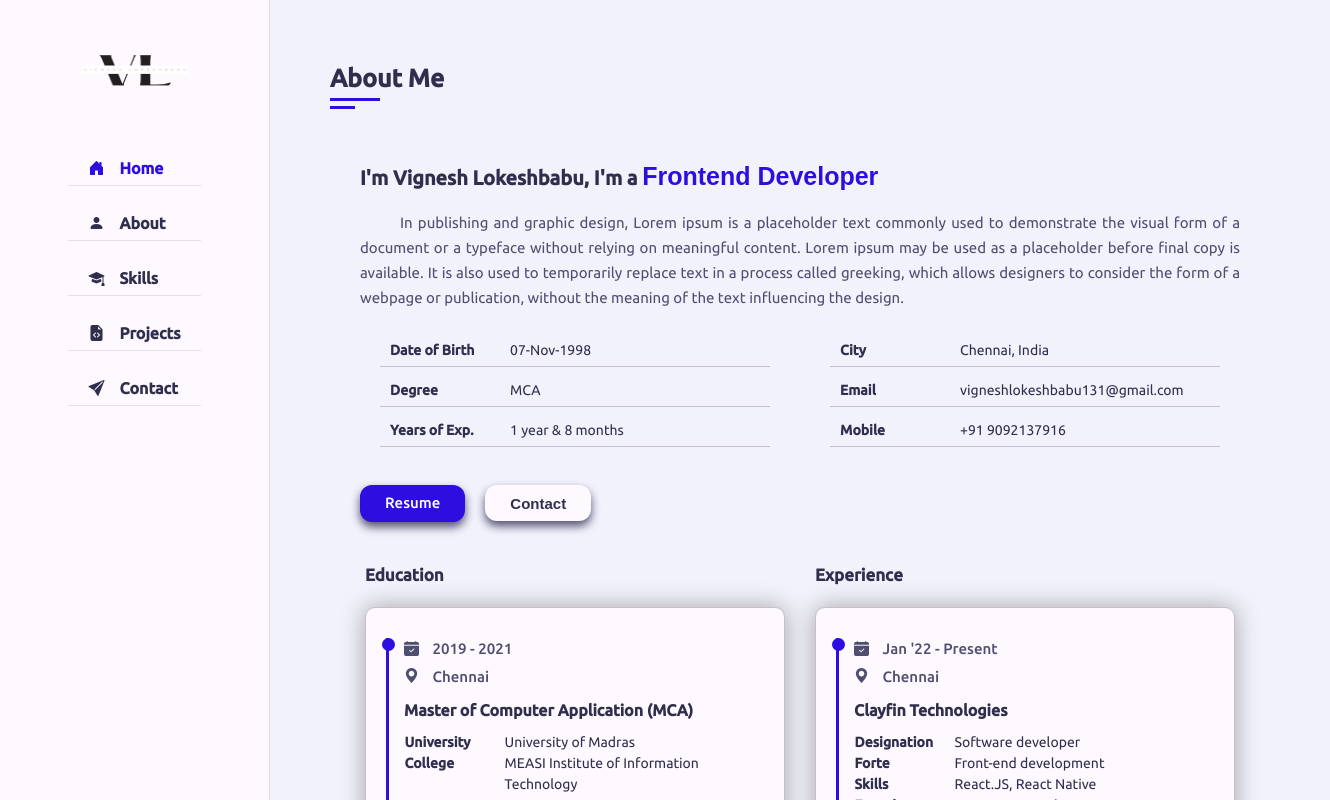
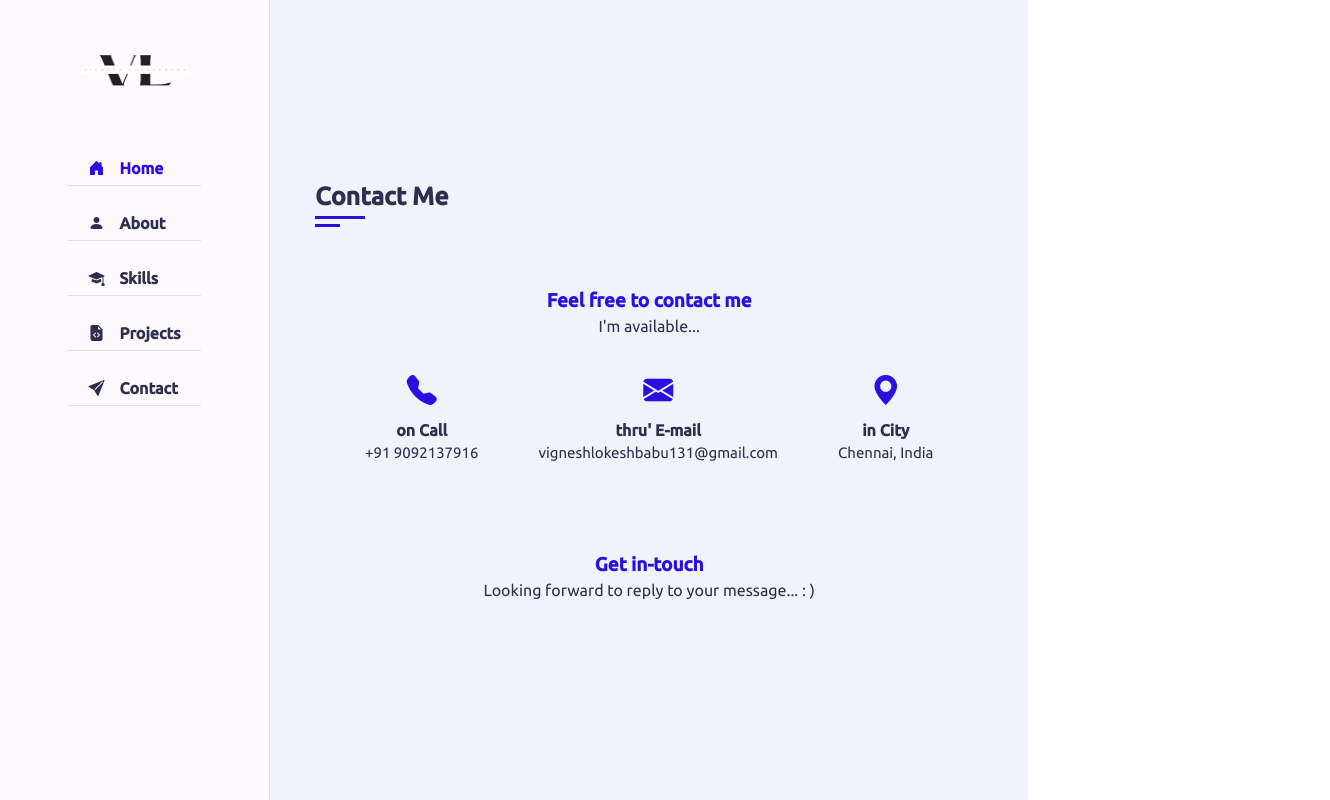
Before and after one commit to vic-ky123/portfolio, a React (Create React App) app: page / in a window 1280 px wide. Shown: the top 800 px of the page, 1330 px wide, since content can reach past the window. Built offline with nearby package versions, Linux system fonts and the light colour scheme; the HTML template or start-up script is replaced by a standard one; a web font is replaced by a local one.

Commit message:
Contact section in progress

```diff
--- a/src/components/Portfolio/Portfolio.js
+++ b/src/components/Portfolio/Portfolio.js
@@ -85,7 +85,7 @@ const Portfolio = () => {
                     {/* ******** Home Section Ends ******** */}
 
                     {/* ******** About Section Starts ******** */}
-                    <section id="about" className="about section">
+                    <section id="about" className="about section hidden">
                         <div className="container">
                             <div className="row">
                                 <div className="section-title padd-15">
@@ -279,27 +279,6 @@ const Portfolio = () => {
                     </section>
                     {/* ******** About Section Ends ******** */}
 
-
-                    {/* <About id="about" /> */}
-                    {/* <section id="about">
-                        <p>about</p>
-                        <p>about</p>
-                        <p>about</p>
-                        <p>about</p>
-                        <p>about</p>
-                        <p>about</p>
-                        <p>about</p>
-                        <p>about</p>
-                        <p>about</p>
-                        <p>about</p>
-                        <p>about</p>
-                        <p>about</p>
-                        <p>about</p>
-                        <p>about</p>
-                        <p>about</p>
-                        <p>about</p>
-                        <p>about</p>
-                    </section> */}
                     {/* <section id="skills">
                         <p>skills</p>
                         <p>skills</p>
@@ -343,30 +322,73 @@ const Portfolio = () => {
                         <p>projects</p>
                         <p>projects</p>
                         <p>projects</p>
+                    </section> */}
+
+                    {/* ******** Contact Section Starts ******** */}
+                    <section id="contact" className="contact section">
+                        <div className="container">
+                            <div className="row">
+                                <div className="section-title">
+                                    <h2>Contact Me</h2>
+                                </div>
+                            </div>
+                            <div className="contact-main-container padd-15">
+                                <div style={{ marginBottom: "50px" }}>
+                                    <div className="feel-free-contact">
+                                        <h3>Feel free to contact me</h3>
+                                        <p>I'm available...</p>
+                                    </div>
+                                    <div className="contact-details">
+                                        <div className="contact-details-item">
+                                            <i className="bi bi-telephone-fill detail-icon" />
+                                            <h4>on Call</h4>
+                                            <p>+91 9092137916</p>
+                                        </div>
+                                        <div className="contact-details-item">
+                                            <i className="bi bi-envelope-fill detail-icon" />
+                                            <h4>thru' E-mail</h4>
+                                            <p>vigneshlokeshbabu131@gmail.com</p>
+                                        </div>
+                                        <div className="contact-details-item">
+                                            <i className="bi bi-geo-alt-fill detail-icon" />
+                                            <h4>in City</h4>
+                                            <p>Chennai, India</p>
+                                        </div>
+                                    </div>
+                                </div>
+                                <div>
+                                    <div className="feel-free-contact">
+                                        <h3>Get in-touch</h3>
+                                        <p>Looking forward to reply to your message... : )</p>
+                                    </div>
+                                    {/* <div className="contact-details">
+                                        <div className="contact-details-item">
+                                            <i className="bi bi-telephone-fill detail-icon" />
+                                            <h4>on Call</h4>
+                                            <p>+91 9092137916</p>
+                                        </div>
+                                        <div className="contact-details-item">
+                                            <i className="bi bi-envelope-fill detail-icon" />
+                                            <h4>thru' E-mail</h4>
+                                            <p>vigneshlokeshbabu131@gmail.com</p>
+                                        </div>
+                                        <div className="contact-details-item">
+                                            <i className="bi bi-geo-alt-fill detail-icon" />
+                                            <h4>in City</h4>
+                                            <p>Chennai, India</p>
+                                        </div>
+                                        <div className="contact-details-item">
+                                            <i className="bi bi-geo-alt-fill detail-icon" />
+                                            <h4>in City</h4>
+                                            <p>Chennai, India</p>
+                                        </div>
+                                    </div> */}
+                                </div>
+                            </div>
+                        </div>
                     </section>
-                    <section id="contact">
-                        <p>contact</p>
-                        <p>contact</p>
-                        <p>contact</p>
-                        <p>contact</p>
-                        <p>contact</p>
-                        <p>contact</p>
-                        <p>contact</p>
-                        <p>contact</p>
-                        <p>contact</p>
-                        <p>contact</p>
-                        <p>contact</p>
-                        <p>contact</p>
-                        <p>contact</p>
-                        <p>contact</p>
-                        <p>contact</p>
-                        <p>contact</p>
-                        <p>contact</p>
-                        <p>contact</p>
-                        <p>contact</p>
-                        <p>contact</p>
-                        <p>contact</p>
-                    </section>  */}
+                    {/* ******** Contact Section Ends ******** */}
+
                 </div>
             </div>
         </>
--- a/src/styles/portfolio.css
+++ b/src/styles/portfolio.css
@@ -399,3 +399,86 @@ h3.my-profession span {
     width: 250px;
     float: right;
 }
+
+/* ******** Skills Section ******** */
+
+/* ******** Projects Section ******** */
+
+/* ******** Contact Section ******** */
+
+.contact {
+    min-height: 100vh;
+    display: flex;
+    color: var(--text-black-900);
+}
+
+.contact .contact-content {
+    flex: 0 0 100%;
+    max-width: 100%;
+}
+
+.contact .contact-main-container {
+    flex: 0 0 100%;
+    max-width: 100%;
+    display: flex;
+    justify-content: center;
+    align-items: center;
+    flex-direction: column;
+    /* width: 1030px; */
+}
+
+.contact .contact-main-container .feel-free-contact {
+    display: flex;
+    justify-content: center;
+    align-items: center;
+    flex-direction: column;
+    padding: 10px 20px;
+}
+
+.contact .contact-main-container .feel-free-contact h3 {
+    font-size: 19px;
+    margin-bottom: 0px;
+    font-weight: 700;
+    color: var(--skin-color);
+}
+
+.contact .contact-main-container .feel-free-contact p {
+    margin-bottom: 0px;
+    color: var(--text-black-900);
+}
+
+.contact .contact-main-container .contact-details {
+    display: flex;
+    flex-direction: row;
+    justify-content: space-around;
+    align-items: center;
+    /* background-color: red; */
+    padding: 10px 20px;
+}
+
+.contact .contact-main-container .contact-details .contact-details-item {
+    display: flex;
+    flex-direction: column;
+    justify-content: center;
+    align-items: center;
+    /* background-color: blue; */
+    padding: 10px 20px;
+    margin: 0 10px;
+}
+
+.contact .contact-main-container .contact-details .contact-details-item .detail-icon {
+    color: var(--skin-color);
+    font-size: 30px;
+    margin-bottom: 5px;
+}
+
+.contact .contact-main-container .contact-details .contact-details-item h4 {
+    color: var(--text-black-900);
+    font-size: 16px;
+}
+
+.contact .contact-main-container .contact-details .contact-details-item p {
+    color: var(--text-black-900);
+    font-size: 15px;
+    margin-bottom: 5px;
+}
```
